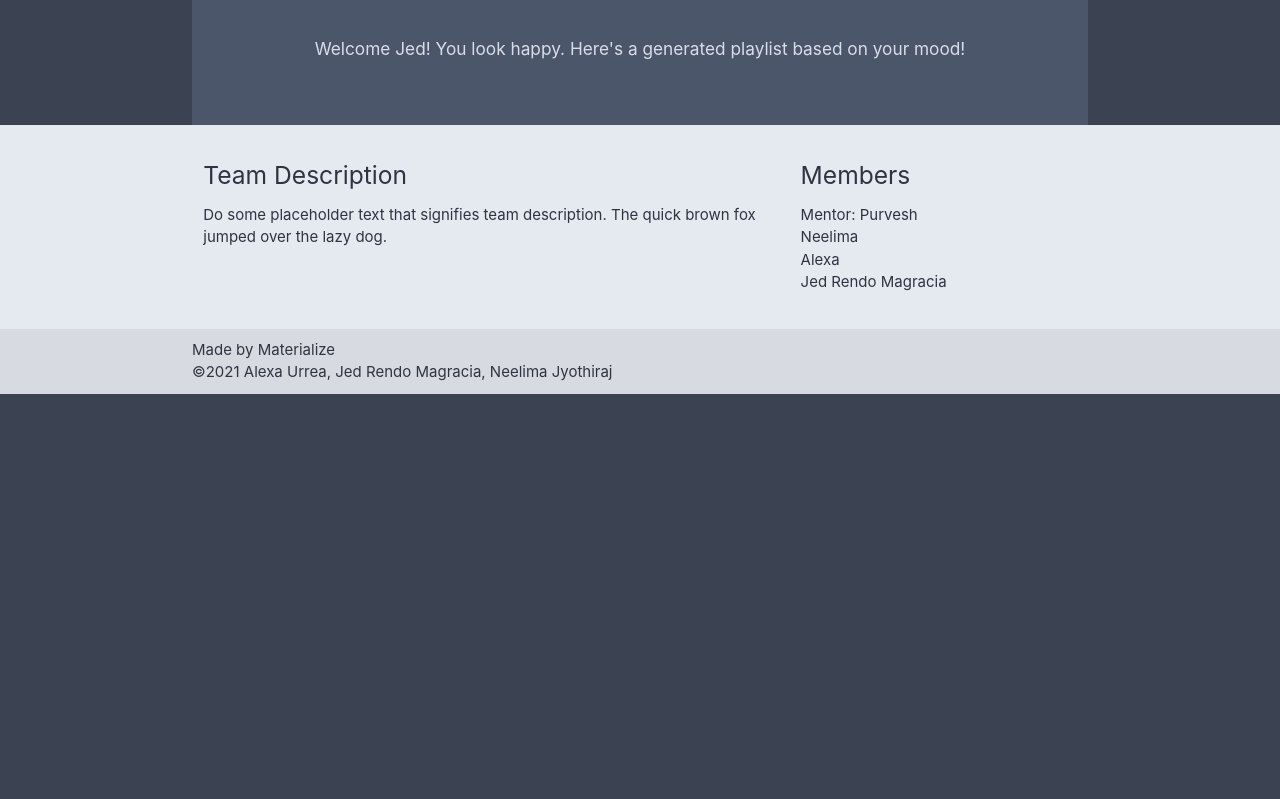
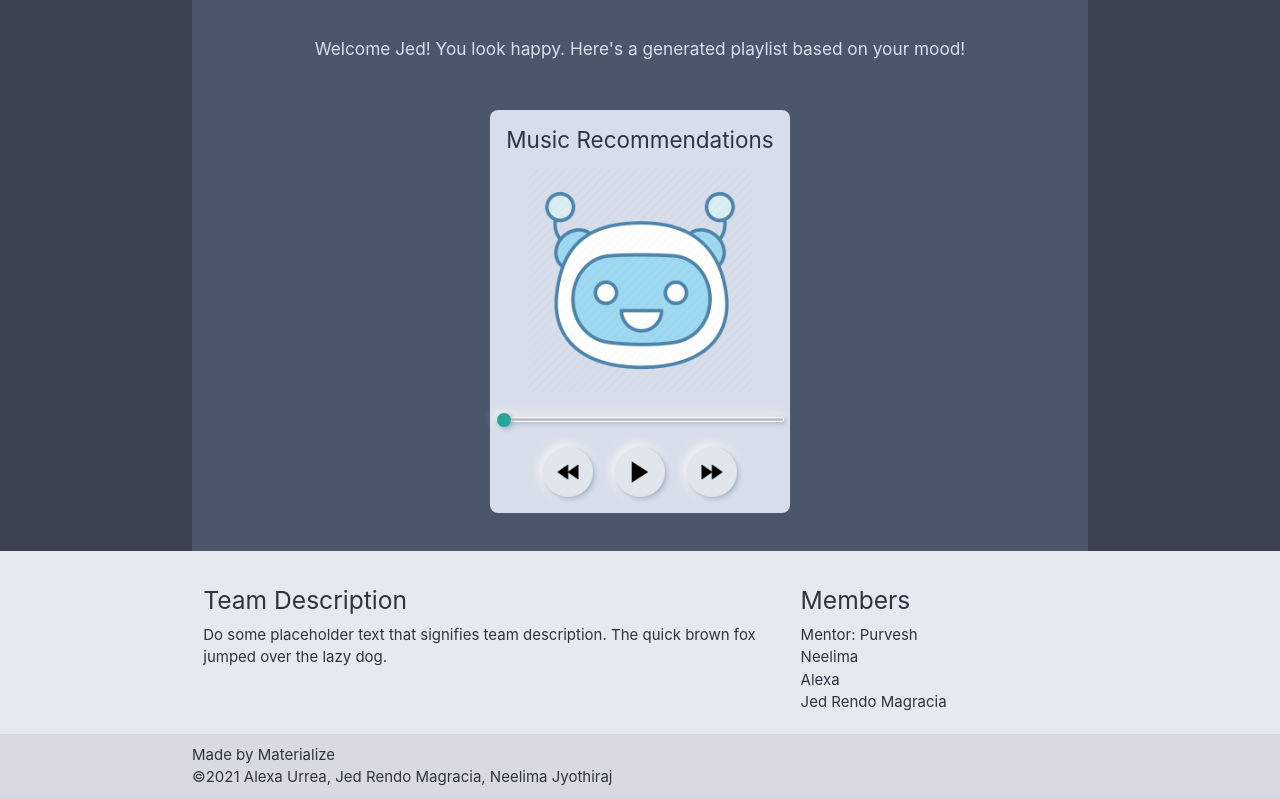
Before and after one commit to jedrm/FAIED, a Flask app: page /predict in a window 1280 px wide. Shown: the part 822-1621 px from the top of the page. Before the commit the page ends 1216 px from the top, so only its background shows below. Run offline with Flask 2, Linux system fonts and the light colour scheme; some libraries are stand-ins or nearby versions.

Commit message:
Uploaded music player

```diff
--- a/static/styles.css
+++ b/static/styles.css
@@ -1,3 +1,9 @@
+* {
+    margin: 0;
+    padding: 0;
+    outline: 0;
+}
+
 img {
     max-width: 100%;
     max-height: 100%;
@@ -31,3 +37,79 @@ footer, .footer {
 .bottom {
     color: #2e3440;
 }
+
+.song-player{
+    position: relative;
+    left: 50%;
+    top: 50%;
+    transform: translate(-50%, 0%);
+    padding: 6px;
+    width: 300px;
+    border-radius: 8px;
+    background-color: #d8dee9;
+    text-align: center;
+}
+
+.song-player h5 {
+    font-size: 1.5rem;
+    margin: 12px 0;
+    color: #2e3440;
+}
+
+.wrapper {
+    position: relative;
+}
+
+.song-player img {
+    width: 80%;
+}
+
+.media-buttons button{
+    position: relative;
+    width: 50px;
+    height: 50px;
+    padding: 16px;
+    border-radius: 90px;
+    background-color: #E1E6EC;
+    text-align: left;
+    margin: 10px 9px;
+    border: none;
+    box-shadow: 2px 2px 5px #A2B1C6 , -2px -2px 11px  #fff  ;
+    /*background:linear-gradient(-45deg,#a2b1c6,#fff);*/
+}
+
+.media-buttons button:active{
+    background: #E1E6EC;
+    box-shadow: inset 2px 2px 5px #A2B1C6 , -2px -2px 11px  #fff  ;
+}
+
+.media-buttons button img{
+    position: absolute;
+    left: 50%;
+    top: 50%;
+    transform: translate(-50%,-50%);
+    width: 42%;
+    height: 42%;
+}
+
+.level{
+    width: 80%;
+    -webkit-appearance: none;
+    appearance: none;
+    background: #E1E6EC;
+    box-shadow: 2px 2px 5px #A2B1C6 , -2px -2px 11px  #fff  ;
+    border-radius: 50px;
+    margin: 12px 0;
+}
+.level::-webkit-slider-thumb{
+    -webkit-appearance: none;
+    background-color: #A2B1C6;
+    box-shadow: 2px 2px 5px #A2B1C6 , -2px -2px 5px  #e5e9f0  ;
+    width: 15px; /* Set a specific slider handle width */
+    height: 15px; /* Slider handle height */
+    border-radius: 90px;
+}
+.level::-moz-range-thumb{
+    width: 50px;
+    height: 50px;
+}
--- a/templates/index.html
+++ b/templates/index.html
@@ -46,6 +46,7 @@
   <div class="container background">
     {% block main %}
     {% endblock %}
+    <br>
   </div>
 
 
--- a/templates/predict.html
+++ b/templates/predict.html
@@ -14,6 +14,17 @@
 	<br><br>
 
 	<!-- Song player -->
-
+	<div class="song-player">
+		<div class="wrapper center">
+			<h5>Music Recommendations</h5>
+			<img src="../static/img/robot.png">
+			<input id="range" class="level" type="range" value="0" min="0">
+			<div class="media-buttons">
+				<button id="pre"><img src="../static/img/rewind.png"></button>
+					<button id="pre"><img src="../static/img/play.png"></button>
+						<button id="pre"><img src="../static/img/fast-forward.png"></button>
+			</div>
+		</div>
+	</div>
 </div>
 {% endblock %}
```
Lines whose indentation alone changed are shown as unchanged.
